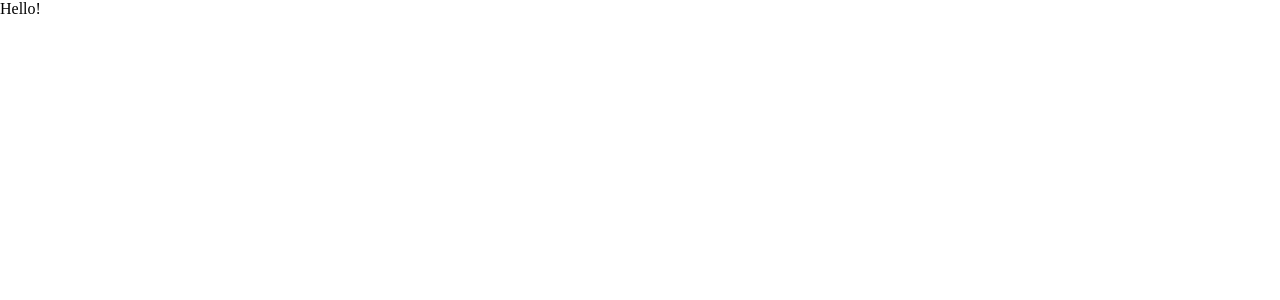
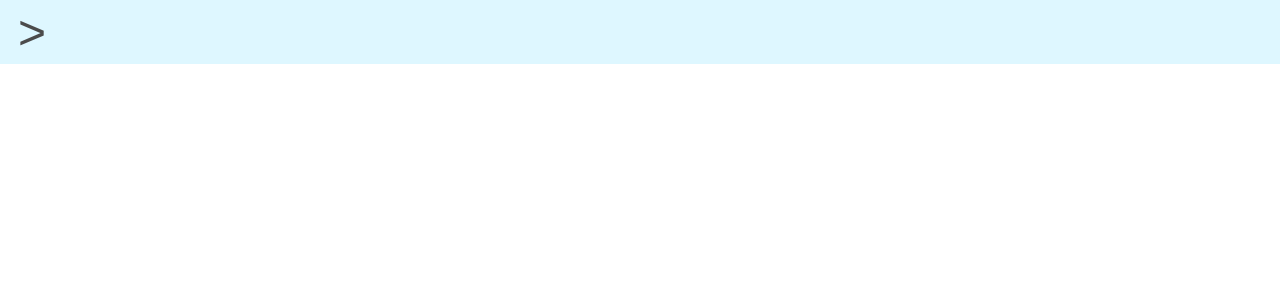
Before and after one commit to Lanruoj/Weather-App, a React (Create React App) app: page / in a window 1280 px wide. Shown: the top 300 px of the page. Built offline with nearby package versions, Linux system fonts and the light colour scheme.

Commit message:
MenuButton

```diff
--- a/src/App.js
+++ b/src/App.js
@@ -1,5 +1,7 @@
+import { NavBar } from "./components/NavBar";
+
 function App() {
-  return <div className="App">Hello!</div>;
+  return <NavBar />;
 }
 
 export default App;
--- a/src/components/NavBar.jsx
+++ b/src/components/NavBar.jsx
@@ -2,10 +2,23 @@ import styled from "styled-components";
 
 const NavContainer = styled.nav`
   width: 100vw;
-  height: 3rem;
-  background-color: red;
+  height: 4rem;
+  background-color: #def7ff;
+`;
+
+const MenuButton = styled.button`
+  width: 4rem;
+  height: 4rem;
+  border: none;
+  font-size: 3rem;
+  background-color: #def7ff;
+  color: #4b4b4b;
 `;
 
 export const NavBar = () => {
-  return <NavContainer />;
+  return (
+    <NavContainer>
+      <MenuButton>&#62;</MenuButton>
+    </NavContainer>
+  );
 };
```
Also changed, not shown: public/manifest.json, 1 other file (tests, documents, lock files or other folders).
